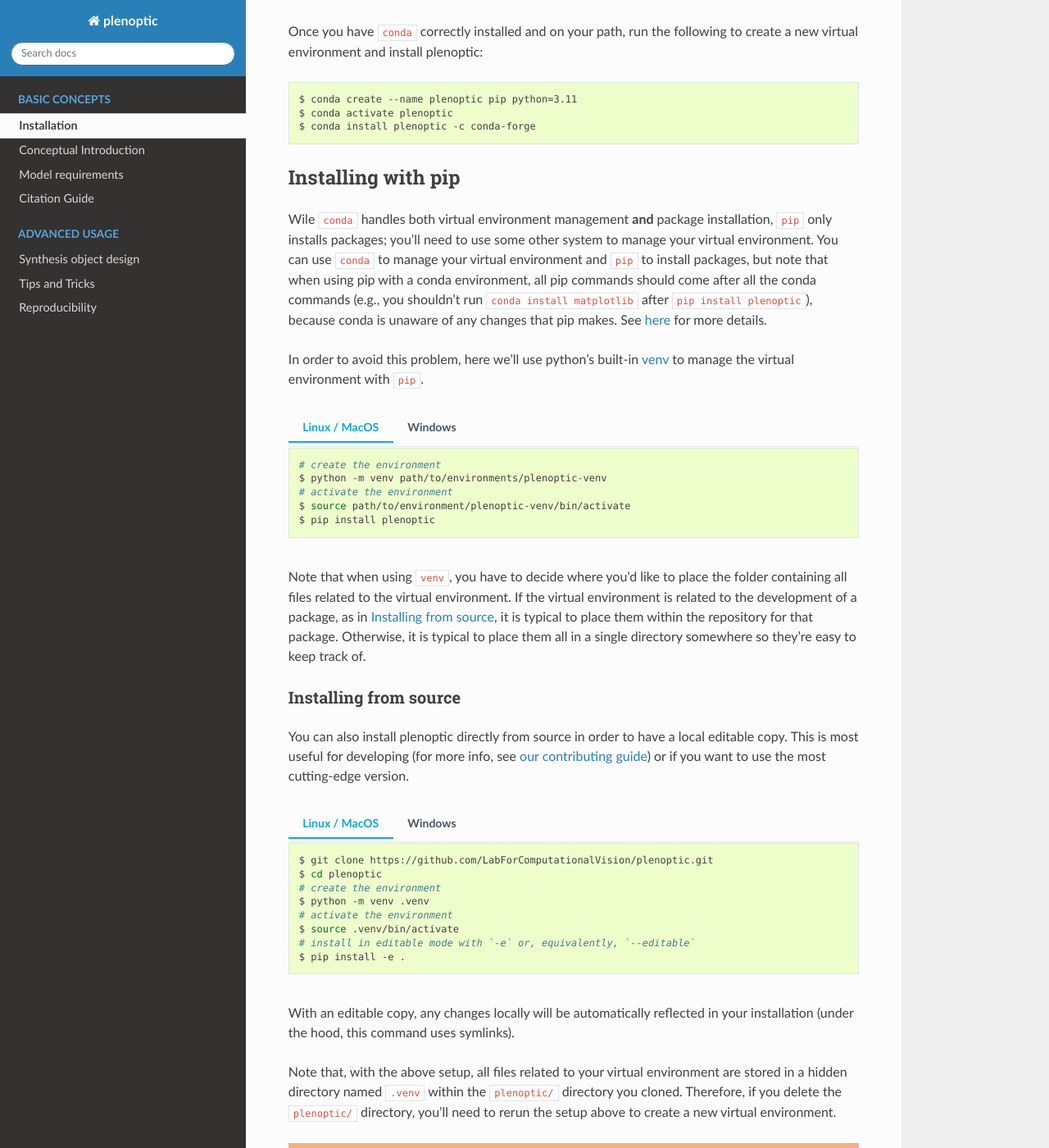
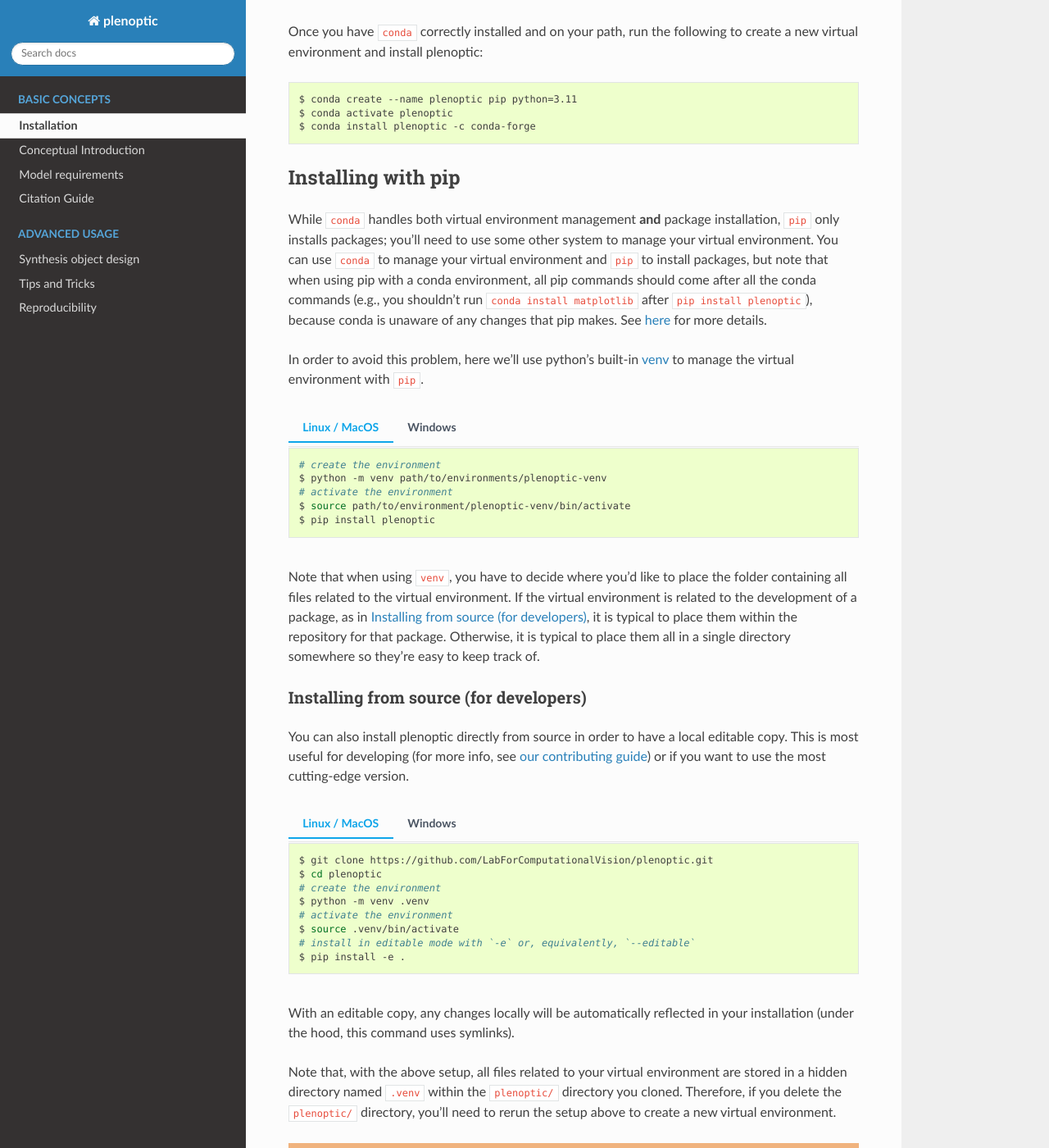
Before and after one commit to plenoptic-org/plenoptic, a Sphinx documentation site: the page built from docs/install.rst, in a window 1280 px wide and 1400 px high, scrolled down 650 px. Shown: the whole window at 82% size. Built offline with Sphinx 7.4.7 and the Read the Docs theme 2.0.0, drawn with Linux system fonts in a browser that asks for light colours; pages that are not in the unit, such as notebooks, are missing from menus; the version number could not be read and is left out.

Commit message:
Apply suggestions from code review
Co-authored-by: Edoardo Balzani <edoardo.balzani87@gmail.com>

```diff
--- a/docs/install.rst
+++ b/docs/install.rst
@@ -29,7 +29,7 @@
 Installing with pip
 -------------------
 
-Wile ``conda`` handles both virtual environment management **and** package installation, ``pip`` only installs packages; you'll need to use some other system to manage your virtual environment. You can use ``conda`` to manage your virtual environment and ``pip`` to install packages, but note that when using pip with a conda environment, all pip commands should come after all the conda commands (e.g., you shouldn't run ``conda install matplotlib`` after ``pip install plenoptic``), because conda is unaware of any changes that pip makes. See `here <https://www.anaconda.com/blog/using-pip-in-a-conda-environment>`_ for more details.
+While ``conda`` handles both virtual environment management **and** package installation, ``pip`` only installs packages; you'll need to use some other system to manage your virtual environment. You can use ``conda`` to manage your virtual environment and ``pip`` to install packages, but note that when using pip with a conda environment, all pip commands should come after all the conda commands (e.g., you shouldn't run ``conda install matplotlib`` after ``pip install plenoptic``), because conda is unaware of any changes that pip makes. See `here <https://www.anaconda.com/blog/using-pip-in-a-conda-environment>`_ for more details.
 
 In order to avoid this problem, here we'll use python's built-in `venv <https://docs.python.org/3/library/venv.html>`_ to manage the virtual environment with ``pip``.
 
@@ -57,7 +57,7 @@
 
 .. _source:
 
-Installing from source
+Installing from source (for developers)
 ^^^^^^^^^^^^^^^^^^^^^^
 
 You can also install plenoptic directly from source in order to have a local editable copy. This is most useful for developing (for more info, see `our contributing guide <https://github.com/LabForComputationalVision/plenoptic/blob/main/CONTRIBUTING.md>`_) or if you want to use the most cutting-edge version.
```
